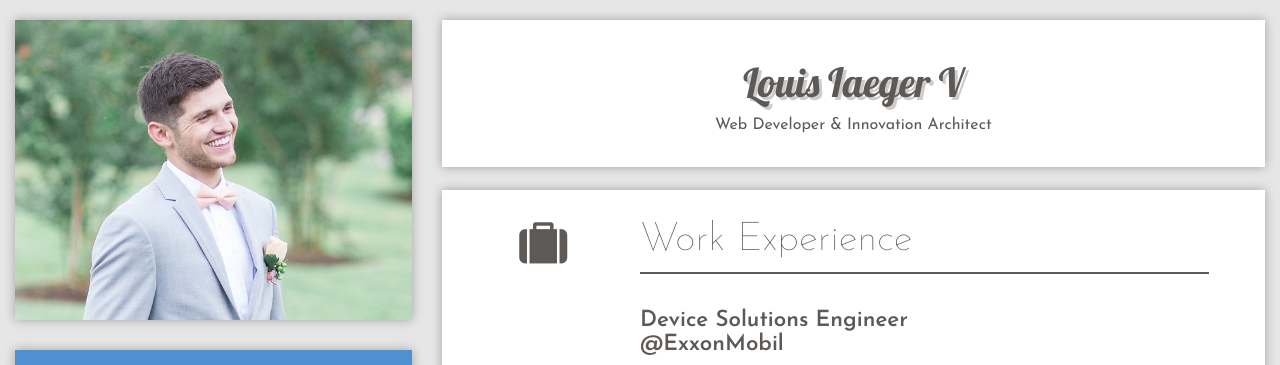
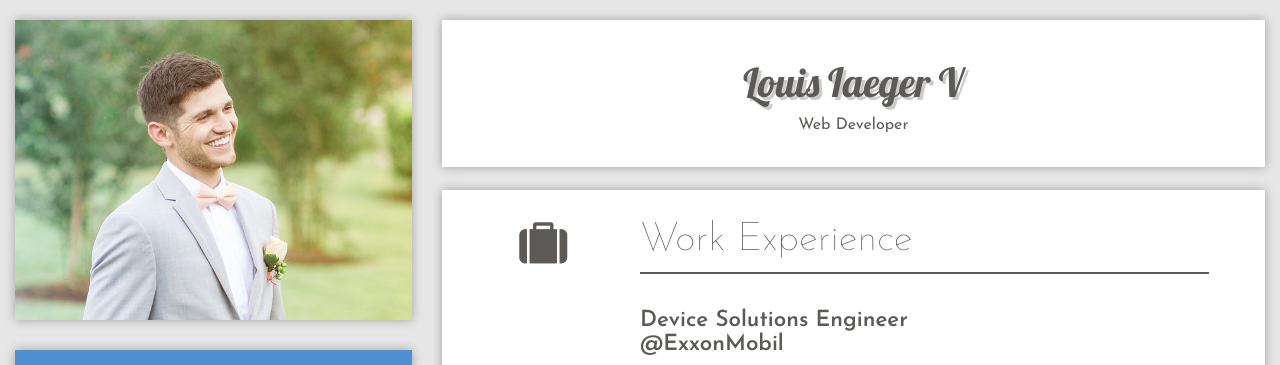
Before and after one commit to louisiaegerv/resume, a plain HTML site: page index.html in a window 1280 px wide. Shown: the top 365 px of the page. Drawn offline with nearby package versions, Linux system fonts and the light colour scheme; a web font is replaced by a local one.

Commit message:
modification to photo and title

```diff
--- a/index.html
+++ b/index.html
@@ -31,7 +31,7 @@
         <div class="card" id="name">
           <div class="row">
             <h1>Louis Iaeger V</h1>
-            <p>Web Developer & Innovation Architect</p>
+            <p>Web Developer</p>
           </div>
         </div>
       </div>
--- a/style/main.css
+++ b/style/main.css
@@ -27,8 +27,9 @@ h1, h2, h3, h4, p, li, ul {
 
 .profImg {
   margin-bottom: 30px;
-  background: url(../assets/img/me.jpg) no-repeat center 0px !important;
-  background-size: cover !important; }
+  background: linear-gradient(90deg, rgba(185, 166, 97, 0), rgba(249, 170, 26, 0.83)), url(../assets/img/me.jpg) no-repeat center 0px !important;
+  background-size: cover !important;
+    background-blend-mode: soft-light; }
 
 .nameHolder {
   text-align: center !important; }
```
